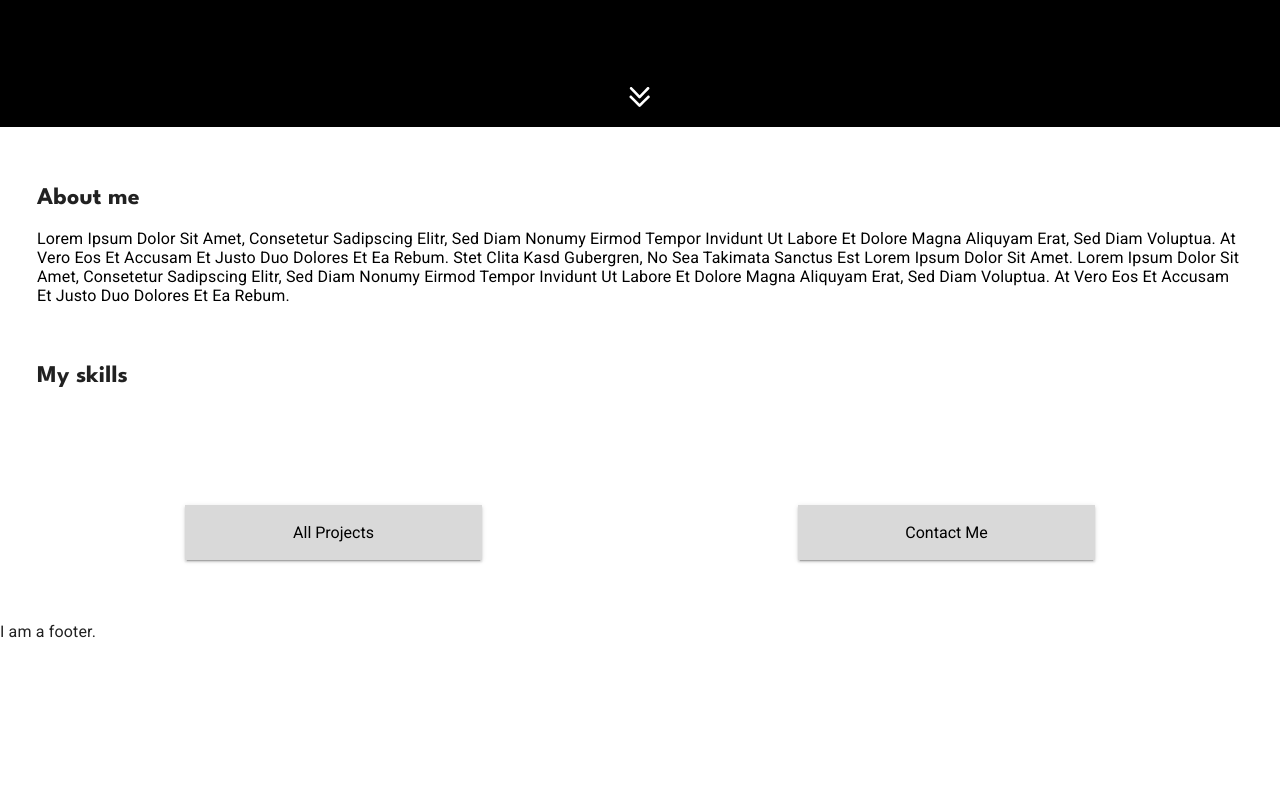
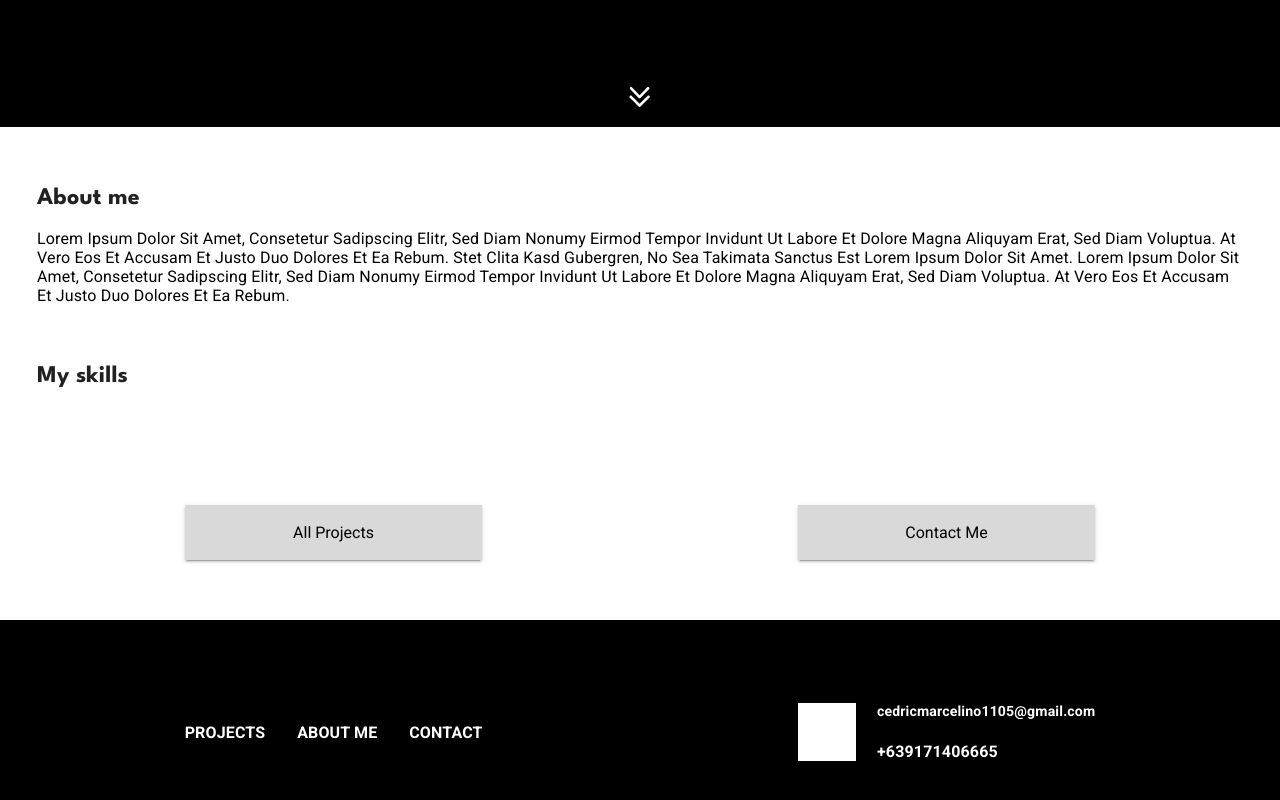
Before and after one commit to cedricmarcelino/portfolio, a Next.js app: page / in a window 1280 px wide. Shown: the part 673-1473 px from the top of the page. Before the commit the page ends 1317 px from the top, so only its background shows below. Built offline with nearby package versions, Linux system fonts and the light colour scheme.

Commit message:
added footer component

```diff
--- /dev/null
+++ b/src/components/Footer/Footer.module.css
@@ -0,0 +1,68 @@
+.footerWrapper {
+    background: #000;
+    padding: 83px 37px 77px 37px;
+}
+
+.footerContainer {
+    display: flex;
+    flex-wrap: wrap;
+    flex-direction: row;
+    align-items: center;
+    row-gap: 60px;
+    justify-content: space-between;
+    column-gap: 20px;
+}
+
+.linksContainer{
+    max-width: 298px;
+    display: flex;
+    flex-wrap: wrap;
+    flex-direction: row;
+    justify-content: space-between;
+    width: 100%;
+    margin: auto;
+}
+
+.link, .contacts {
+    color: #FFF;
+    font-family: var(--font-roboto);
+    font-size: 16px;
+    font-style: normal;
+    font-weight: 700;
+    line-height: normal;
+}
+
+.link:hover {
+    color: #D9D9D9;
+    text-decoration: underline;
+}
+
+.link, .logoContainer {
+    cursor: pointer;
+}
+
+.logoContainer{
+    width: 58px;
+    height: 58px;
+    background: white;
+    margin-right: 21px;
+}
+
+.logoAndContactsContainer{
+    display: flex;
+    flex-direction: row;
+    margin: auto;
+}
+
+.contactsContainer{
+    min-height: 58px;
+    max-width: 219px;
+    display: flex;
+    flex-direction: column;
+    justify-content: space-between;
+    overflow-wrap: break-word;
+}
+
+.contactEmail {
+    font-size: 14.1px;
+}
--- a/src/components/Footer/Footer.tsx
+++ b/src/components/Footer/Footer.tsx
@@ -1,5 +1,51 @@
+import { Box, Typography } from "@mui/material";
+import styles from './Footer.module.css'
+import { Roboto } from 'next/font/google';
+import { useRouter } from "next/navigation";
+import { ROUTE } from "@/constants/enum";
+
+const roboto = Roboto({
+  variable: '--font-roboto',
+  weight: '700',
+  style: 'normal',
+  subsets: ["latin"]
+})
+
 export default function Footer() {
+    const router = useRouter()
+
+    const handleNavigate = (route: ROUTE) => {
+      router.push(route);
+    }
+
     return (
-        <div>I am a footer.</div>
+        <Box className={styles.footerWrapper}>
+            <Box className={styles.footerContainer}>
+                <Box className={styles.linksContainer}>
+                    <Typography className={`${styles.link} ${roboto.variable}`} onClick={() => {handleNavigate(ROUTE.PROJECTS)}}>
+                        PROJECTS
+                    </Typography>
+                    <Typography className={`${styles.link} ${roboto.variable}`} onClick={() => {handleNavigate(ROUTE.ABOUT)}}>
+                        ABOUT ME
+                    </Typography>
+                    <Typography className={`${styles.link} ${roboto.variable}`} onClick={() => {handleNavigate(ROUTE.CONTACT)}}>
+                        CONTACT
+                    </Typography>
+                </Box>
+                <Box className={styles.logoAndContactsContainer}>
+                    <Box className={styles.logoContainer}>
+
+                    </Box>
+                    <Box className={styles.contactsContainer}>
+                        <Typography className={`${styles.contacts} ${roboto.variable} ${styles.contactEmail}`}>
+                            cedricmarcelino1105@gmail.com
+                        </Typography>
+                        <Typography className={`${styles.contacts} ${roboto.variable}`}>
+                            +639171406665
+                        </Typography>
+                    </Box>
+                </Box>
+            </Box>
+        </Box>
     )
 }
```
